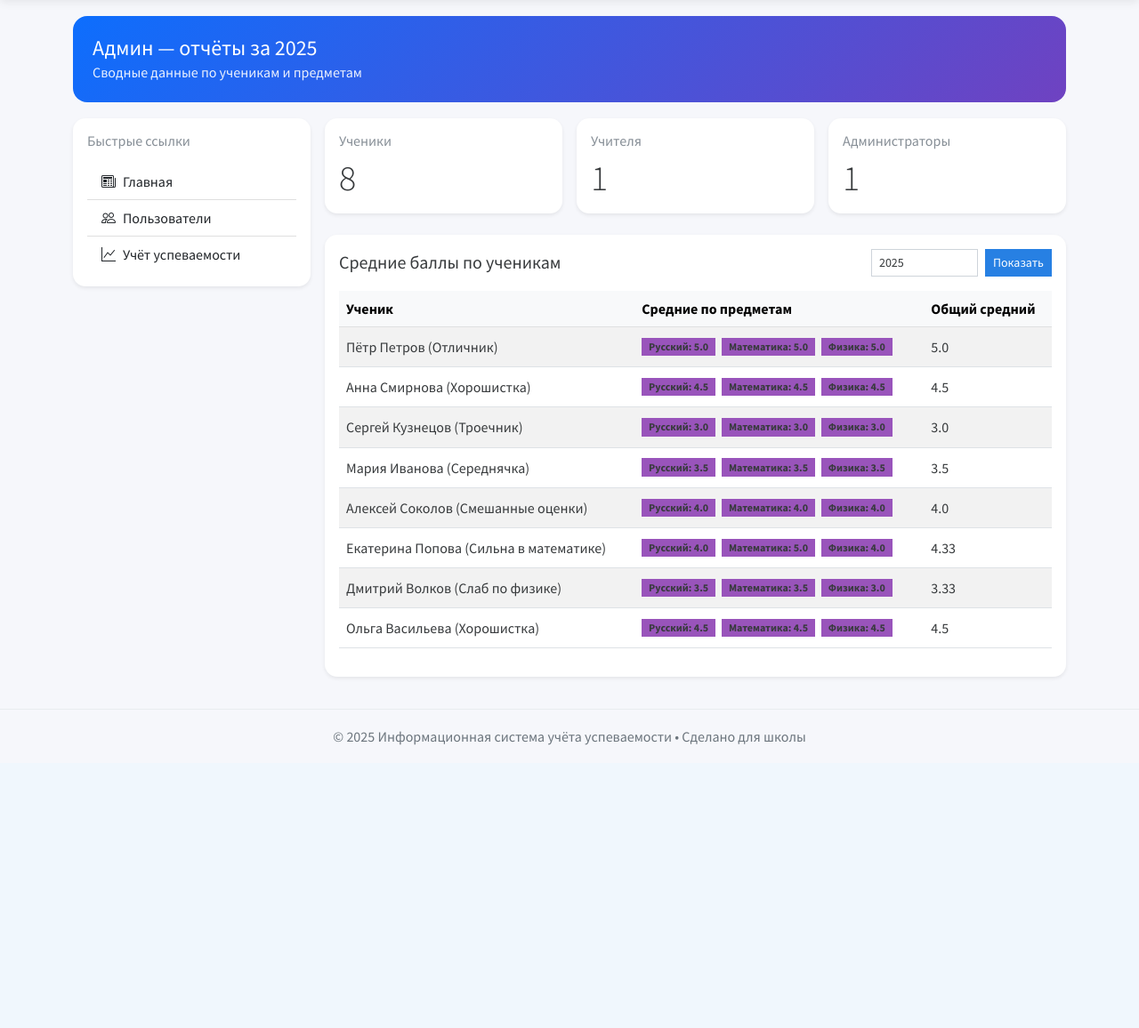
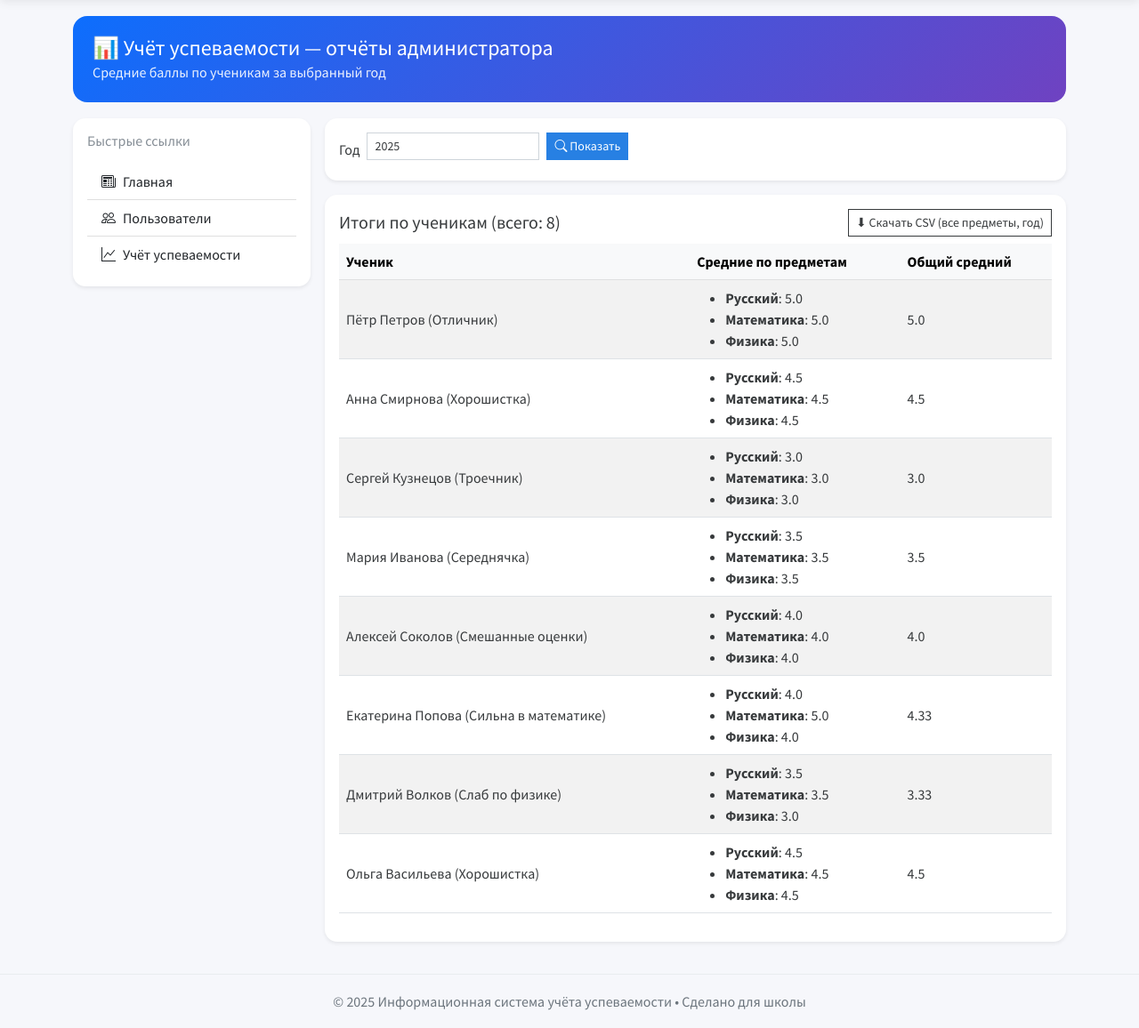
Before and after one commit to AlexandrMarivech/school-diary, a Flask app: page /admin/reports in a window 1280 px wide. Shown: the part 62-1218 px from the top of the page at 89% size. Before the commit the page ends 920 px from the top, so only its background shows below. Run offline with Flask 3, Linux system fonts and the light colour scheme; the first user in the database is signed in; some libraries are stand-ins or nearby versions.

Commit message:
UI: новый каркас (navbar/hero/sidebar) + отчёты админа

```diff
--- a/templates/admin_reports.html
+++ b/templates/admin_reports.html
@@ -1,44 +1,32 @@
 {% extends "base.html" %}
-{% block page_title %}Админ — отчёты за {{ year }}{% endblock %}
-{% block page_subtitle %}Сводные данные по ученикам и предметам{% endblock %}
+
+{% block page_title %}📊 Учёт успеваемости — отчёты администратора{% endblock %}
+{% block page_subtitle %}Средние баллы по ученикам за выбранный год{% endblock %}
 
 {% block content %}
-<div class="row g-3">
-  <!-- Сводные карточки -->
-  <div class="col-md-4">
-    <div class="card shadow-sm">
-      <div class="card-body">
-        <h6 class="text-muted">Ученики</h6>
-        <div class="display-6">{{ total_students }}</div>
+<div class="card shadow-sm mb-3">
+  <div class="card-body">
+    <form class="row g-2" method="get" action="{{ url_for('admin_reports') }}">
+      <div class="col-auto">
+        <label class="col-form-label">Год</label>
       </div>
-    </div>
-  </div>
-  <div class="col-md-4">
-    <div class="card shadow-sm">
-      <div class="card-body">
-        <h6 class="text-muted">Учителя</h6>
-        <div class="display-6">{{ total_teachers }}</div>
+      <div class="col-auto">
+        <input type="number" name="year" class="form-control form-control-sm" value="{{ year }}">
       </div>
-    </div>
-  </div>
-  <div class="col-md-4">
-    <div class="card shadow-sm">
-      <div class="card-body">
-        <h6 class="text-muted">Администраторы</h6>
-        <div class="display-6">{{ total_admins }}</div>
+      <div class="col-auto">
+        <button class="btn btn-primary btn-sm"><i class="bi bi-search"></i> Показать</button>
       </div>
-    </div>
+    </form>
   </div>
 </div>
 
-<div class="card shadow-sm mt-4">
+<div class="card shadow-sm">
   <div class="card-body">
-    <div class="d-flex justify-content-between align-items-center mb-3">
-      <h5 class="m-0">Средние баллы по ученикам</h5>
-      <form class="d-flex" method="get">
-        <input type="number" class="form-control form-control-sm me-2" name="year" value="{{ year }}" style="width: 120px;">
-        <button class="btn btn-sm btn-primary">Показать</button>
-      </form>
+    <div class="d-flex justify-content-between align-items-center mb-2">
+      <h5 class="card-title m-0">Итоги по ученикам (всего: {{ total_students }})</h5>
+      <a class="btn btn-outline-secondary btn-sm" href="{{ url_for('export_class', subject=0, year=year, quarter=0) }}">
+        ⬇ Скачать CSV (все предметы, год)
+      </a>
     </div>
 
     <div class="table-responsive">
@@ -51,25 +39,26 @@
           </tr>
         </thead>
         <tbody>
-          {% for r in report_data %}
+        {% for row in report_data %}
           <tr>
-            <td>{{ r.student }}</td>
+            <td>{{ row.student }}</td>
             <td>
-              {% if r.subj_avgs %}
-                {% for subj,avg in r.subj_avgs.items() %}
-                  <span class="badge bg-info text-dark me-1 mb-1">{{ subj }}: {{ avg }}</span>
-                {% endfor %}
+              {% if row.subj_avgs %}
+                <ul class="mb-0">
+                  {% for subj,avg in row.subj_avgs.items() %}
+                    <li><strong>{{ subj }}</strong>: {{ avg }}</li>
+                  {% endfor %}
+                </ul>
               {% else %}
-                <span class="text-muted">нет оценок</span>
+                —
               {% endif %}
             </td>
-            <td>{% if r.overall %}{{ r.overall }}{% else %}-{% endif %}</td>
+            <td>{% if row.overall %}{{ row.overall }}{% else %}—{% endif %}</td>
           </tr>
-          {% endfor %}
+        {% endfor %}
         </tbody>
       </table>
     </div>
-
   </div>
 </div>
 {% endblock %}
--- a/templates/base.html
+++ b/templates/base.html
@@ -5,7 +5,7 @@
   <meta name="viewport" content="width=device-width,initial-scale=1">
   <title>{% block html_title %}Электронный дневник — панель{% endblock %}</title>
 
-  <!-- Красивый готовый темы Bootstrap (Bootswatch "Cosmo") -->
+  <!-- Готовая тема Bootswatch: Cosmo -->
   <link href="https://cdn.jsdelivr.net/npm/bootswatch@5.3.2/dist/cosmo/bootstrap.min.css" rel="stylesheet">
   <link href="https://cdn.jsdelivr.net/npm/bootstrap-icons@1.11.3/font/bootstrap-icons.css" rel="stylesheet">
 
@@ -49,11 +49,9 @@
               <li><a class="dropdown-item" href="{{ url_for('teacher_report') }}"><i class="bi bi-graph-up me-2"></i>Отчёт по классу</a></li>
 
             {% elif session.get('role') == 'admin' %}
-  <a class="list-group-item list-group-item-action" href="{{ url_for('admin_page') }}"><i class="bi bi-people me-2"></i>Пользователи</a>
-  <a class="list-group-item list-group-item-action" href="{{ url_for('admin_reports') }}"><i class="bi bi-graph-up me-2"></i>Учёт успеваемости</a>
-{% endif %}
-
-
+              <li><a class="dropdown-item" href="{{ url_for('admin_page') }}"><i class="bi bi-people me-2"></i>Пользователи</a></li>
+              <li><a class="dropdown-item" href="{{ url_for('admin_reports') }}"><i class="bi bi-graph-up me-2"></i>Учёт успеваемости</a></li>
+            {% endif %}
           </ul>
         </li>
         {% endif %}
@@ -87,18 +85,19 @@
           <h6 class="text-muted mb-3">Быстрые ссылки</h6>
           <div class="list-group list-group-flush">
             <a class="list-group-item list-group-item-action" href="{{ url_for('dashboard') }}"><i class="bi bi-newspaper me-2"></i>Главная</a>
+
             {% if session.get('role') == 'student' %}
               <a class="list-group-item list-group-item-action" href="{{ url_for('student_page') }}"><i class="bi bi-journal-text me-2"></i>Дневник</a>
               <a class="list-group-item list-group-item-action" href="{{ url_for('student_report') }}"><i class="bi bi-graph-up me-2"></i>Отчёт по ученику</a>
+
             {% elif session.get('role') == 'teacher' %}
               <a class="list-group-item list-group-item-action" href="{{ url_for('teacher_page') }}"><i class="bi bi-pencil-square me-2"></i>Ввод оценок</a>
               <a class="list-group-item list-group-item-action" href="{{ url_for('teacher_report') }}"><i class="bi bi-graph-up me-2"></i>Отчёт по классу</a>
+
             {% elif session.get('role') == 'admin' %}
-  <a class="list-group-item list-group-item-action" href="{{ url_for('admin_page') }}"><i class="bi bi-people me-2"></i>Пользователи</a>
-  <a class="list-group-item list-group-item-action" href="{{ url_for('admin_reports') }}"><i class="bi bi-graph-up me-2"></i>Учёт успеваемости</a>
-{% endif %}
-
-
+              <a class="list-group-item list-group-item-action" href="{{ url_for('admin_page') }}"><i class="bi bi-people me-2"></i>Пользователи</a>
+              <a class="list-group-item list-group-item-action" href="{{ url_for('admin_reports') }}"><i class="bi bi-graph-up me-2"></i>Учёт успеваемости</a>
+            {% endif %}
           </div>
         </div>
       </div>
```
